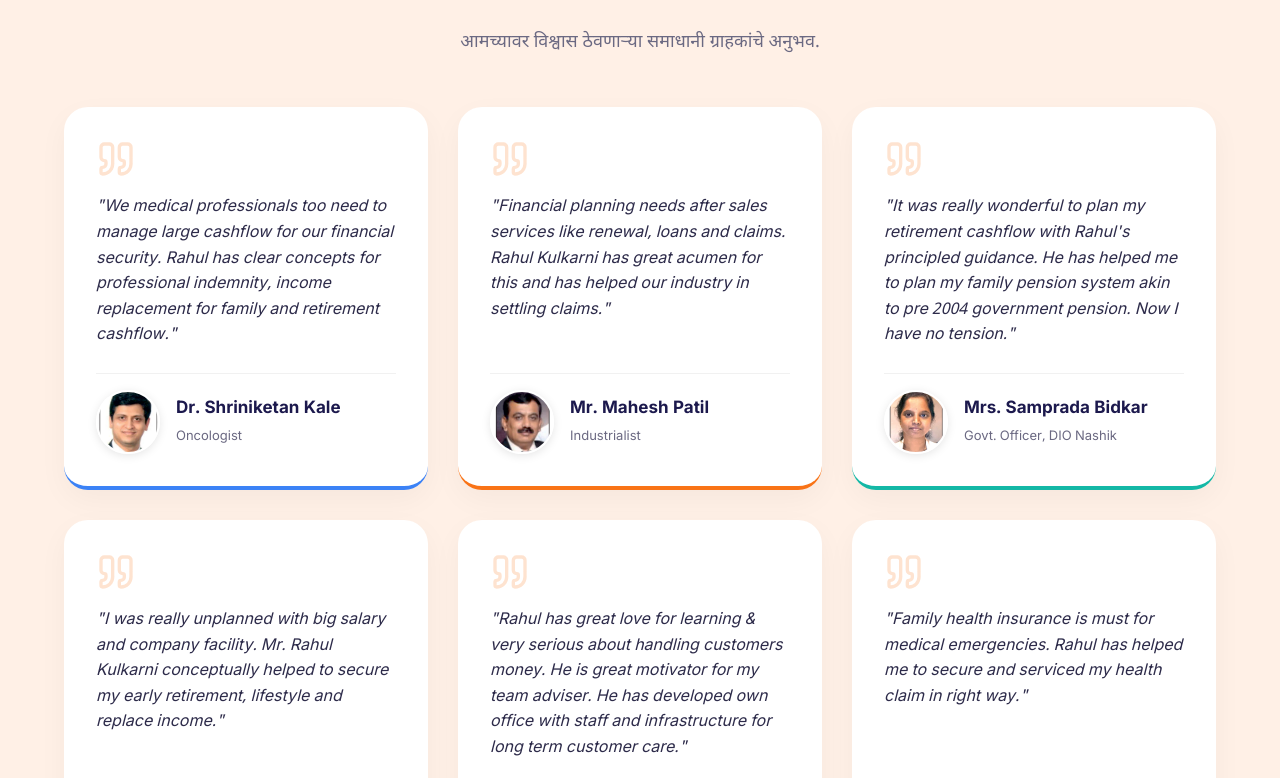
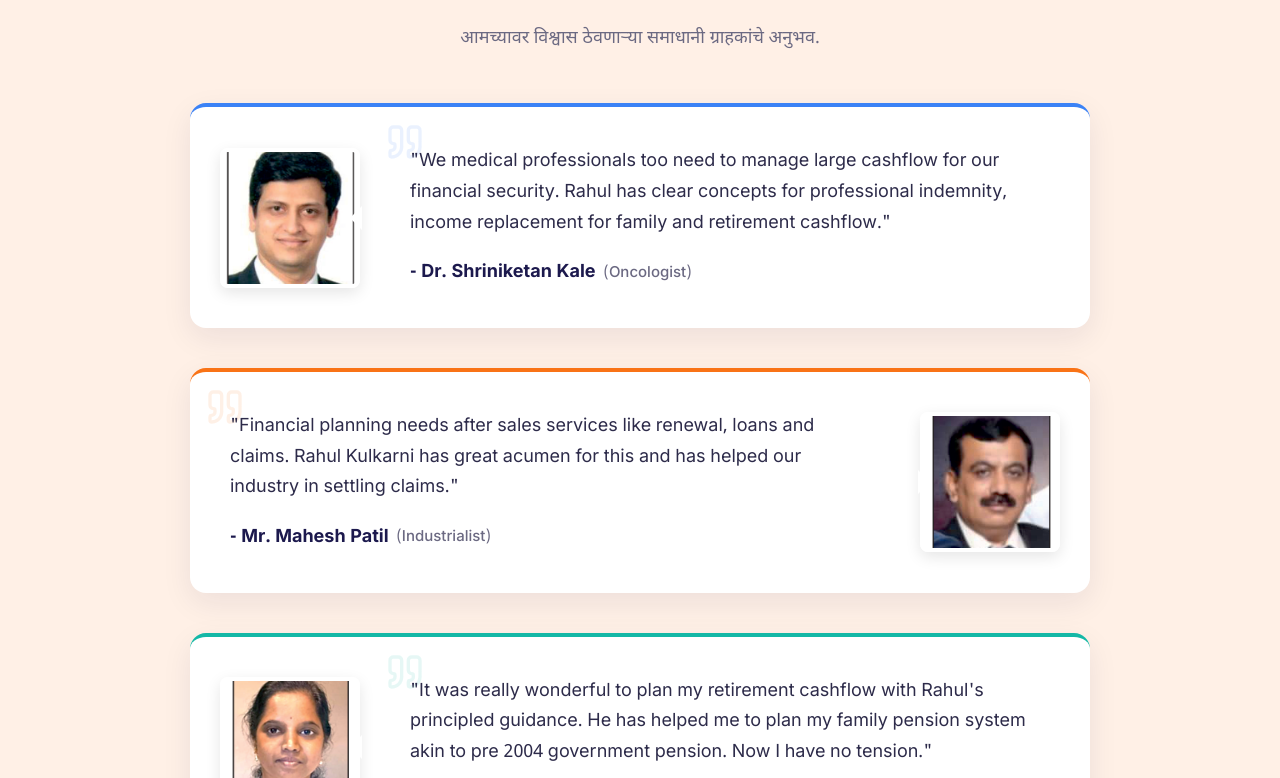
Before and after one commit to pranotikusarkar873-lgtm/family-first-financial-planning, a React (Vite) app in the folder frontend/: page / in a window 1280 px wide. Shown: the part 3642-4420 px from the top of the page. Built offline with nearby package versions, Linux system fonts and the light colour scheme.

Commit message:
style: Change Testimonials layout to zig-zag format

```diff
--- a/frontend/src/components/Testimonials.css
+++ b/frontend/src/components/Testimonials.css
@@ -14,102 +14,165 @@
   font-size: 2.5rem;
   font-weight: 700;
   color: var(--primary-navy);
-  margin-bottom: 16px;
+  margin-bottom: 12px;
 }
 
 .testimonials-subtitle {
+  color: var(--text-light);
   font-size: 1.125rem;
-  color: var(--text-light);
   max-width: 600px;
   margin: 0 auto;
 }
 
-.testimonials-grid {
-  display: grid;
-  grid-template-columns: repeat(3, 1fr);
-  gap: 30px;
+.testimonials-zigzag {
+  display: flex;
+  flex-direction: column;
+  gap: 40px;
+  max-width: 900px;
+  margin: 0 auto;
 }
 
-.testimonial-card {
-  background-color: white;
-  border-radius: var(--radius-lg);
-  padding: 32px;
-  box-shadow: 0 10px 30px rgba(0, 0, 0, 0.04);
+.zigzag-item {
+  display: flex;
+  align-items: center;
+  gap: 40px;
+  background: white;
+  padding: 30px;
+  border-radius: var(--radius-md);
+  box-shadow: var(--shadow-card);
   position: relative;
-  transition: transform 0.3s ease, box-shadow 0.3s ease;
-  display: flex;
-  flex-direction: column;
+  transition: transform 0.3s ease;
 }
 
-.testimonial-card:hover {
+.zigzag-item:hover {
   transform: translateY(-5px);
-  box-shadow: 0 15px 40px rgba(0, 0, 0, 0.08);
+  box-shadow: 0 15px 35px rgba(0,0,0,0.08);
 }
 
-.quote-icon {
-  color: rgba(249, 115, 22, 0.2);
-  margin-bottom: 16px;
+.zigzag-item.row-reverse {
+  flex-direction: row-reverse;
 }
 
-.testimonial-text {
-  font-size: 1rem;
-  color: var(--text-dark);
-  line-height: 1.6;
-  font-style: italic;
-  margin-bottom: 24px;
-  flex-grow: 1;
+.zigzag-image-container {
+  flex-shrink: 0;
+  width: 140px;
+  height: 140px;
+  border-radius: 8px; /* Slightly square but soft edges */
+  overflow: hidden;
+  box-shadow: 0 5px 15px rgba(0,0,0,0.1);
+  border: 4px solid white;
 }
 
-.testimonial-author {
-  display: flex;
-  align-items: center;
-  gap: 16px;
-  margin-top: auto;
-  border-top: 1px solid #f1f1f1;
-  padding-top: 16px;
+.zigzag-image {
+  width: 100%;
+  height: 100%;
+  object-fit: cover;
+  display: block;
 }
 
-.author-avatar {
-  width: 64px;
-  height: 64px;
-  border-radius: 50%;
+.fallback-avatar {
+  width: 100%;
+  height: 100%;
   display: flex;
   align-items: center;
   justify-content: center;
+  color: white;
+  font-size: 2.5rem;
   font-weight: 700;
-  font-size: 1.25rem;
-  color: white;
-  flex-shrink: 0;
 }
 
-.author-info h4 {
-  font-size: 1.0625rem;
+.zigzag-content {
+  flex-grow: 1;
+  position: relative;
+  padding: 10px;
+}
+
+.quote-mark {
+  position: absolute;
+  top: -15px;
+  left: -15px;
+  opacity: 0.1;
+  z-index: 0;
+}
+
+.zigzag-text {
+  font-size: 1.125rem;
+  color: var(--text-dark);
+  line-height: 1.7;
+  margin-bottom: 20px;
+  position: relative;
+  z-index: 1;
+  font-style: normal; /* User's image had normal text */
+}
+
+.zigzag-author {
+  display: flex;
+  align-items: center;
+  flex-wrap: wrap;
+  gap: 8px;
+  position: relative;
+  z-index: 1;
+}
+
+.zigzag-author h4 {
   font-weight: 700;
   color: var(--primary-navy);
-  margin-bottom: 4px;
+  font-size: 1.125rem;
+  margin: 0;
 }
 
-.author-info p {
-  font-size: 0.8125rem;
+.zigzag-author span {
   color: var(--text-light);
+  font-size: 0.9375rem;
+  font-weight: 500;
 }
 
-@media (max-width: 1024px) {
-  .testimonials-grid {
-    grid-template-columns: repeat(2, 1fr);
+/* Add small triangle pointers on desktop */
+@media (min-width: 769px) {
+  .zigzag-content::before {
+    content: '';
+    position: absolute;
+    top: 50%;
+    transform: translateY(-50%);
+    border-width: 12px;
+    border-style: solid;
+  }
+
+  .zigzag-item.row-normal .zigzag-content::before {
+    left: -62px;
+    border-color: transparent white transparent transparent;
+  }
+
+  .zigzag-item.row-reverse .zigzag-content::before {
+    right: -62px;
+    border-color: transparent transparent transparent white;
   }
 }
 
 @media (max-width: 768px) {
-  .testimonials-section {
-    padding: 60px 0;
+  .zigzag-item, .zigzag-item.row-reverse {
+    flex-direction: column;
+    text-align: center;
+    gap: 20px;
+    padding: 24px 20px;
   }
 
-  .testimonials-title {
-    font-size: 2rem;
+  .zigzag-image-container {
+    width: 120px;
+    height: 120px;
   }
 
-  .testimonials-grid {
-    grid-template-columns: 1fr;
+  .quote-mark {
+    left: 50%;
+    transform: translateX(-50%);
+    top: -10px;
+  }
+
+  .zigzag-author {
+    justify-content: center;
+  }
+
+  .zigzag-text {
+    font-size: 1rem;
   }
 }
--- a/frontend/src/components/Testimonials.jsx
+++ b/frontend/src/components/Testimonials.jsx
@@ -59,12 +59,12 @@ const containerVariants = {
   visible: {
     opacity: 1,
     transition: {
-      staggerChildren: 0.15
+      staggerChildren: 0.2
     }
   }
 };
 
-const cardVariants = {
+const itemVariants = {
   hidden: { opacity: 0, y: 30 },
   visible: {
     opacity: 1,
@@ -91,43 +91,42 @@ const Testimonials = () => {
         </motion.div>
 
         <motion.div
-          className="testimonials-grid"
+          className="testimonials-zigzag"
           variants={containerVariants}
           initial="hidden"
           whileInView="visible"
-          viewport={{ once: false, amount: 0.1 }}
+          viewport={{ once: true, amount: 0.1 }}
         >
-          {testimonialsData.map((testimonial, index) => (
-            <motion.div
-              key={index}
-              className="testimonial-card"
-              variants={cardVariants}
-              style={{ borderBottom: `4px solid ${testimonial.color}` }}
-            >
-              <Quote size={40} className="quote-icon" />
-              <p className="testimonial-text">"{testimonial.text}"</p>
+          {testimonialsData.map((testimonial, index) => {
+            const isEven = index % 2 === 0;
+            return (
+              <motion.div
+                key={index}
+                className={`zigzag-item ${isEven ? 'row-normal' : 'row-reverse'}`}
+                variants={itemVariants}
+                style={{ borderTop: `4px solid ${testimonial.color}` }}
+              >
+                <div className="zigzag-image-container">
+                  {testimonial.image ? (
+                    <img src={testimonial.image} alt={testimonial.name} className="zigzag-image" />
+                  ) : (
+                    <div className="fallback-avatar" style={{ backgroundColor: testimonial.color }}>
+                      {testimonial.initials}
+                    </div>
+                  )}
+                </div>
 
-              <div className="testimonial-author">
-                <div
-                  className="author-avatar"
-                  style={{
-                    backgroundColor: testimonial.image ? 'transparent' : testimonial.color,
-                    backgroundImage: testimonial.image ? `url(${testimonial.image})` : 'none',
-                    backgroundSize: 'cover',
-                    backgroundPosition: 'center',
-                    border: testimonial.image ? '2px solid white' : 'none',
-                    boxShadow: testimonial.image ? '0 2px 10px rgba(0,0,0,0.1)' : 'none'
-                  }}
-                >
-                  {!testimonial.image && testimonial.initials}
+                <div className="zigzag-content">
+                  <Quote size={40} className="quote-mark" color={testimonial.color} />
+                  <p className="zigzag-text">"{testimonial.text}"</p>
+                  <div className="zigzag-author">
+                    <h4>- {testimonial.name}</h4>
+                    <span>({testimonial.role})</span>
+                  </div>
                 </div>
-                <div className="author-info">
-                  <h4>{testimonial.name}</h4>
-                  <p>{testimonial.role}</p>
-                </div>
-              </div>
-            </motion.div>
-          ))}
+              </motion.div>
+            );
+          })}
         </motion.div>
 
       </div>
```
